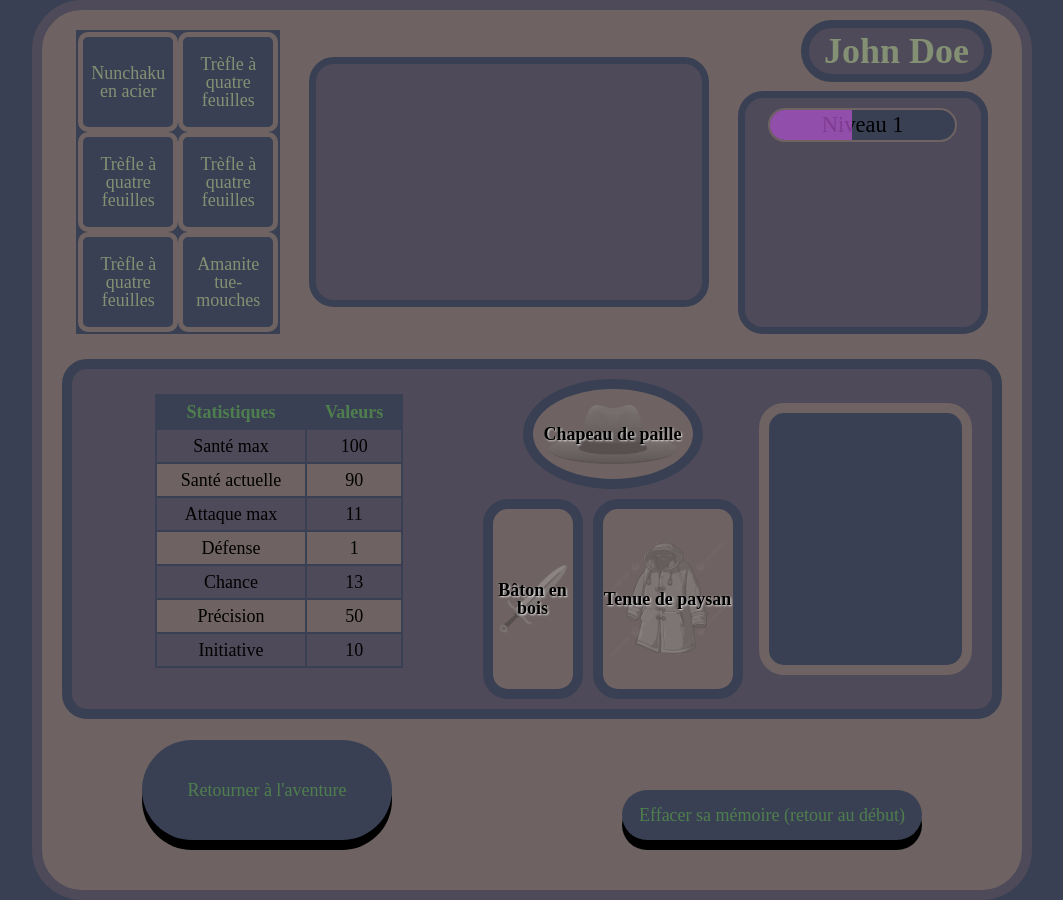
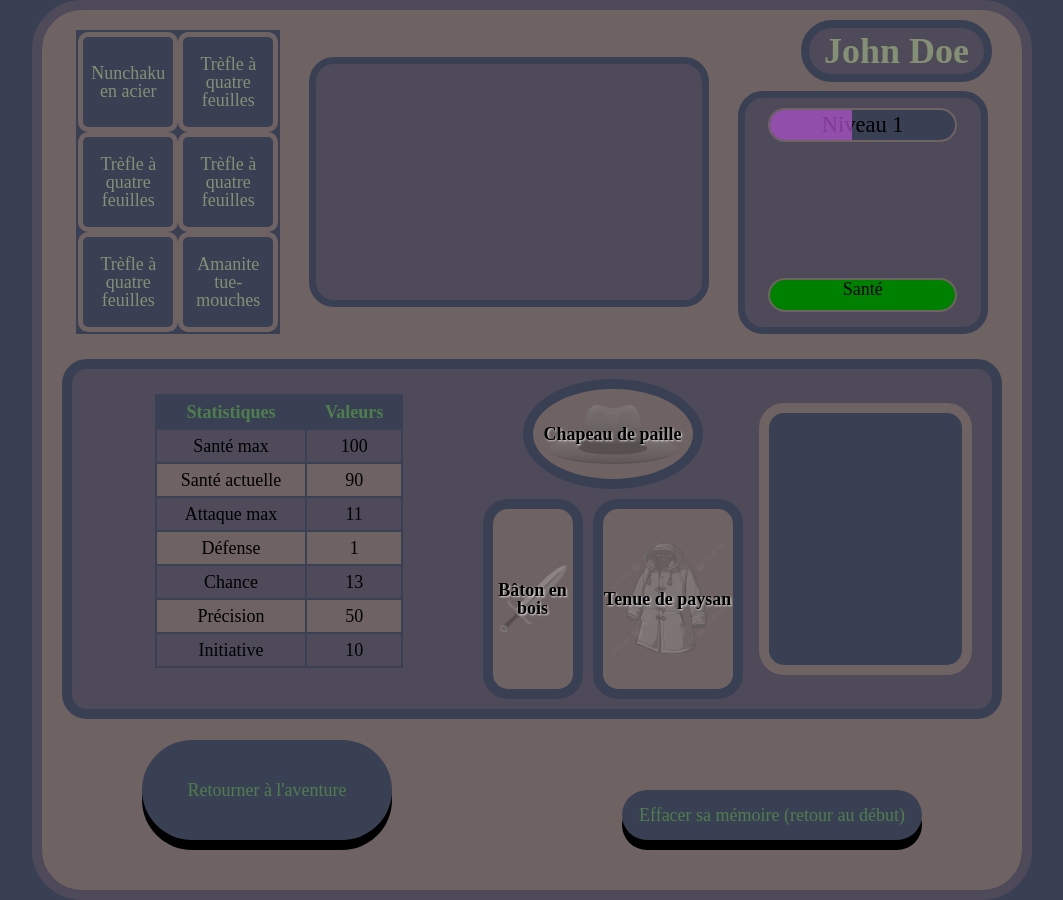
Before and after one commit to GoutteDooo/aventure, a React (Vite) app in the folder aventure-react/: page /status in a window 1280 px wide. Shown: the whole page, without its empty margins (108-1171 px from the left). Built offline with nearby package versions, Linux system fonts and the light colour scheme; a web font is replaced by a local one; what @midudev/tailwind-animations would draw is missing.

Commit message:
chore: ProgressBar - Add HealthBar for better visuels

```diff
--- /dev/null
+++ b/aventure-react/src/components/HealthBar.jsx
@@ -0,0 +1,33 @@
+import React, { useContext, useState } from 'react';
+import { PlayerContext } from '../utils/Context';
+
+const HealthBar = () => {
+    const { playerStats, setPlayerStats } =
+      useContext(PlayerContext);
+    const [showToolTip, setShowToolTip] = useState(false);
+
+    const health = playerStats.stats.health;
+    const maxHealth = playerStats.stats.maxHealth;
+    const healthPercentage = (health / maxHealth) * 100;
+
+    return (
+        <div className="healthBar">
+            Santé
+            <div className="healthBar__percentage"
+              onMouseEnter={() => setShowToolTip(true)}
+              onMouseLeave={() => setShowToolTip(false)}>
+              <div className="healthBar__fill"
+              style={{width:`${healthPercentage}%`}}
+              ></div>
+            </div>
+          {/* ToolTip */}
+            {showToolTip && (
+              <div className="healthBar__tooltip">
+                {exp} / {expToNextLevel}
+              </div>
+            )}
+        </div>
+    );
+};
+
+export default HealthBar;
--- a/aventure-react/src/components/ProgressBar.jsx
+++ b/aventure-react/src/components/ProgressBar.jsx
@@ -1,6 +1,7 @@
 import React, { useContext, useState } from 'react';
 import { PlayerContext } from '../utils/Context';
 import SkillsTree from './SkillsTree';
+import HealthBar from './HealthBar';
 
 const ProgressBar = () => {
     const { playerStats, setPlayerStats } =
@@ -30,6 +31,7 @@ const ProgressBar = () => {
               </div>
             )}
           <SkillsTree />
+          <HealthBar />
         </div>
     );
 };
--- /dev/null
+++ b/aventure-react/src/styles/components/_healthBar.scss
@@ -0,0 +1,9 @@
+.healthBar {
+    position: absolute;
+    width: 80%;
+    height: 15%;
+    background: green;
+    bottom: 15px;
+    border-radius: 25px;
+    border: 2px solid $dark1;
+}
--- a/aventure-react/src/styles/main.css
+++ b/aventure-react/src/styles/main.css
@@ -1170,6 +1170,16 @@ button:active {
   width: 75px;
 }
 
+.healthBar {
+  position: absolute;
+  width: 80%;
+  height: 15%;
+  background: green;
+  bottom: 15px;
+  border-radius: 25px;
+  border: 2px solid #6E6362;
+}
+
 /* LAYOUTS */
 /* PAGES */
 .home {
--- a/aventure-react/src/styles/main.scss
+++ b/aventure-react/src/styles/main.scss
@@ -15,6 +15,7 @@
 @import "./components/sortInventory";
 @import "./components/progressBar";
 @import "./components/skillsTree";
+@import "./components/healthBar";
 /* LAYOUTS */
 @import "./layouts/containers";
 @import "./layouts/footer";
```
Also changed, not shown: 1 other file (tests, documents, lock files or other folders).
